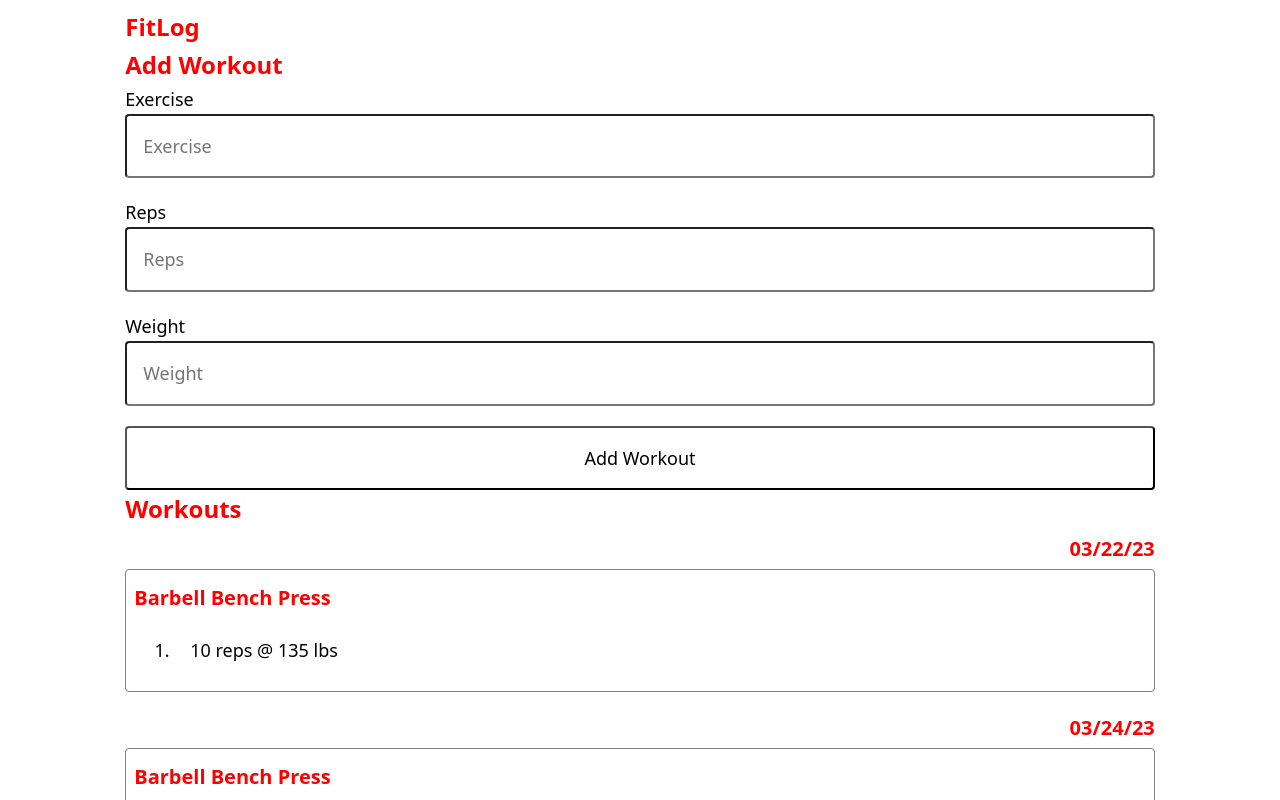
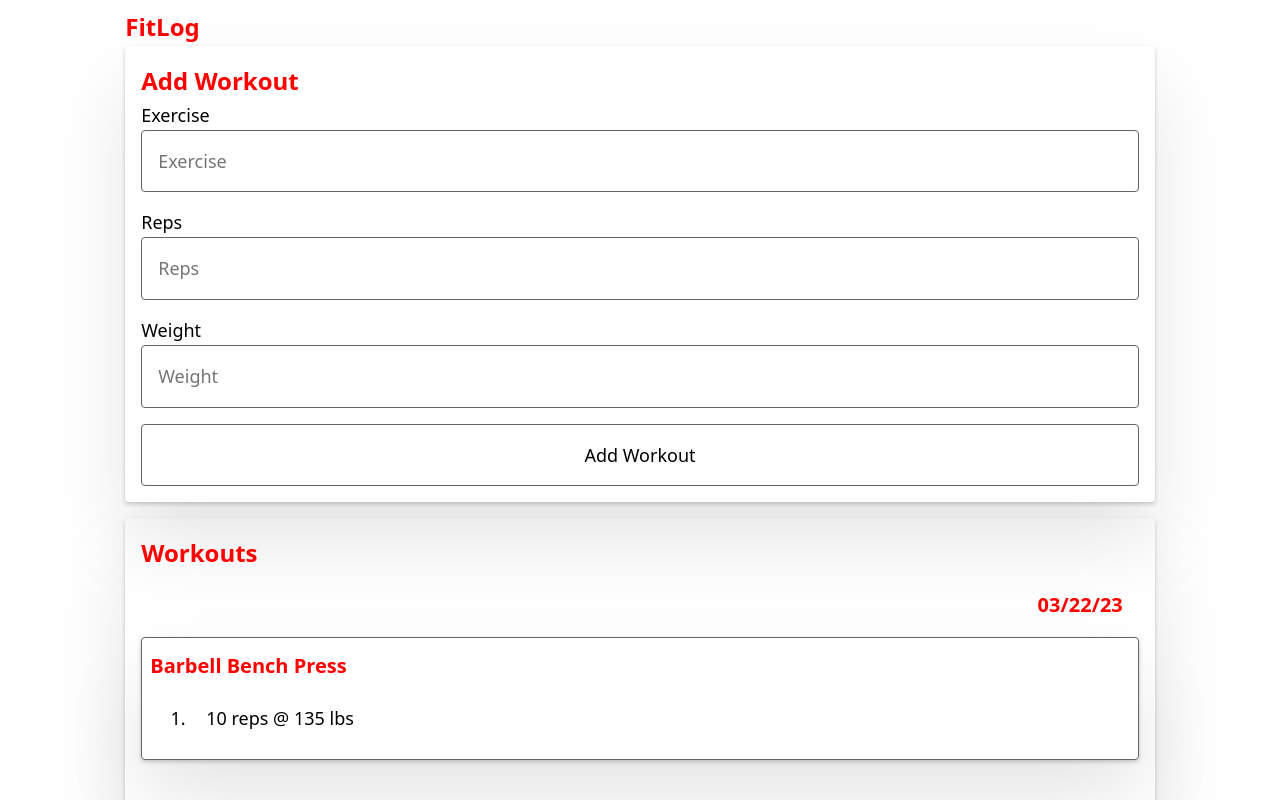
Before and after one commit to naterpotatoers/FitLog, a React (Create React App) app: page / in a window 1280 px wide. Shown: the top 800 px of the page. Built offline with nearby package versions, Linux system fonts and the light colour scheme.

Commit message:
added card css class

```diff
--- a/src/components/AddWorkout.tsx
+++ b/src/components/AddWorkout.tsx
@@ -2,7 +2,7 @@ import React from 'react'
 
 export default function AddWorkout() {
     return (
-        <div>
+        <div className='card'>
             <h2 className='title'>Add Workout</h2>
             <form>
                 <div className='form-item'>
--- a/src/components/Dashboard.tsx
+++ b/src/components/Dashboard.tsx
@@ -4,7 +4,7 @@ import WorkoutHistory from './WorkoutHistory'
 
 export default function Dashboard() {
     return (
-        <div>
+        <div className='grid'>
             <AddWorkout />
             <WorkoutHistory />
         </div>
--- a/src/components/WorkoutHistory.tsx
+++ b/src/components/WorkoutHistory.tsx
@@ -19,7 +19,7 @@ export default function WorkoutHistory() {
     }, {} as any)
 
     return (
-        <div>
+        <div className='card'>
             <h2 className='title'>Workouts</h2>
             <div className='grid'>
                 {Object.keys(groupedWorkouts).map((date) => {
--- a/src/index.css
+++ b/src/index.css
@@ -1,7 +1,7 @@
 :root {
   --spacer: 1rem;
   --border-radius: 0.25rem;
-  --border: 1px solid grey;
+  --border: 1px solid rgb(100, 100, 100);
   --clr-primary: red;
   --clr-secondary: black;
   --clr-tertiary: white;
@@ -44,12 +44,13 @@ p {
 }
 
 form {
-  gap: 1.25rem;
   display: grid;
+  gap: var(--spacer);
 }
 
 input {
   font: inherit;
+  border: var(--border);
   padding: var(--spacer);
   accent-color: var(--clr-primary);
   border-radius: var(--border-radius);
@@ -65,6 +66,7 @@ input:focus {
 button {
   font: inherit;
   cursor: pointer;
+  border: var(--border);
   padding: var(--spacer);
   border-radius: var(--border-radius);
   background-color: var(--clr-background);
@@ -73,8 +75,6 @@ button {
 button:hover {
   border-color: var(--clr-primary);
 }
-
-
 
 .title {
   font-size: 1.5rem;
@@ -101,17 +101,25 @@ button:hover {
   top: 0;
   position: sticky;
   text-align: right;
+  padding: var(--spacer);
 }
 
 .grid {
   display: grid;
-  gap: var(--spacer);
+  gap: var(--spacer)
 }
 
 .border {
   padding: .5rem;
   border: var(--border);
   border-radius: var(--border-radius);
+  box-shadow: 0 2px 4px 0 rgba(0, 0, 0, 0.2), 0 2.5rem 5rem 0 rgba(0, 0, 0, 0.1);
+}
+
+.card {
+  padding: var(--spacer);
+  border-radius: var(--border-radius);
+  box-shadow: 0 2px 4px 0 rgba(0, 0, 0, 0.2), 0 2.5rem 5rem 0 rgba(0, 0, 0, 0.1);
 }
 
 .form-item {
```
